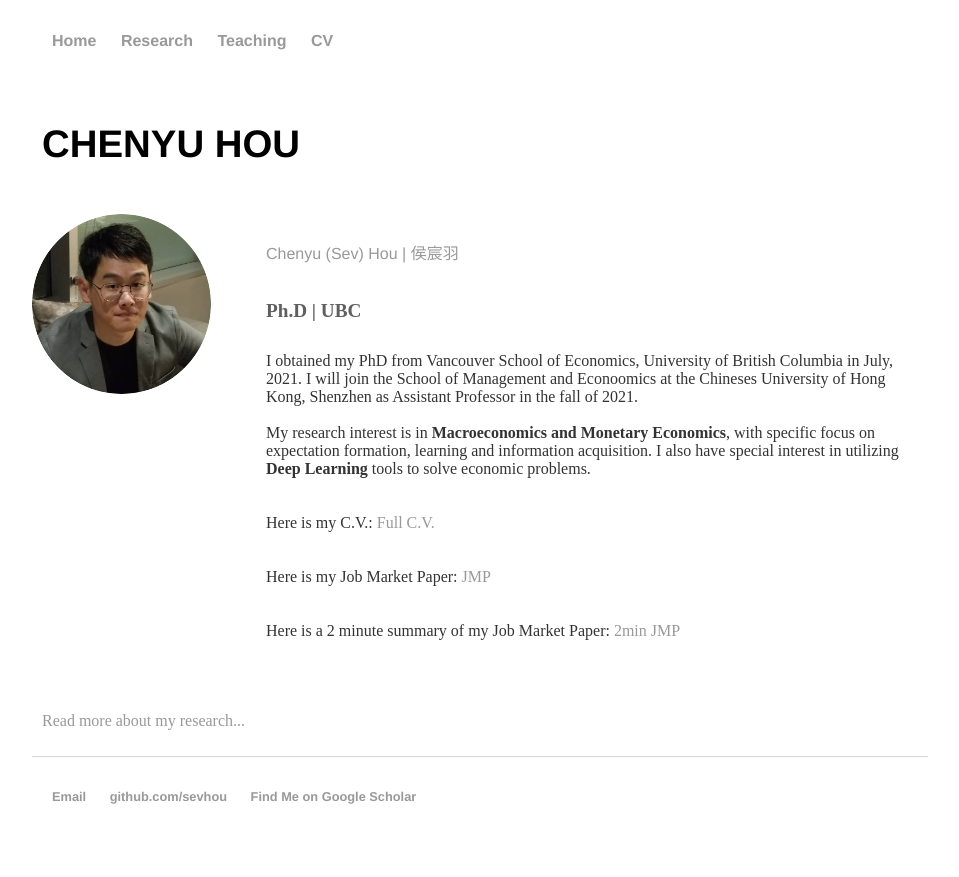
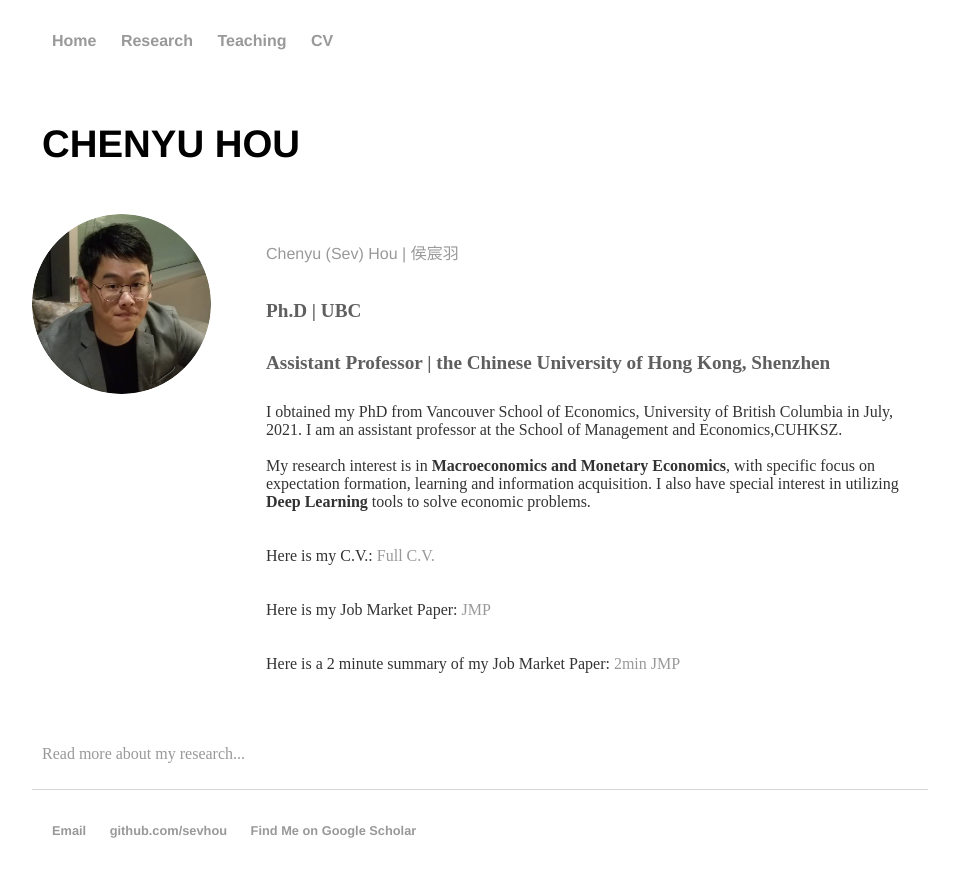
Before and after one commit to sevhou/sevhou.github.io, a Jekyll site: the page built from index.html, in a window 1280 px wide, cut to the strip 94-1012 px from the top of the page. Shown: the top 877 px of the strip, without its empty margins (160-1119 px from the left). Built offline with Jekyll 4.4.1, drawn with Linux system fonts in a browser that asks for light colours.

Commit message:
Update index.html

```diff
--- a/index.html
+++ b/index.html
@@ -11,7 +11,8 @@
 		<div class="rightblock">
 			<p class="light-text">Chenyu (Sev) Hou | 侯宸羽</p>
 			<h2>Ph.D | UBC</h2>
-			<p>I obtained my PhD from Vancouver School of Economics, University of British Columbia in July, 2021. I will join the School of Management and Econoomics at the Chineses University of Hong Kong, Shenzhen as Assistant Professor in the fall of 2021.<br>
+			<h2>Assistant Professor | the Chinese University of Hong Kong, Shenzhen</h2>
+			<p>I obtained my PhD from Vancouver School of Economics, University of British Columbia in July, 2021. I am an assistant professor at the School of Management and Economics,CUHKSZ.<br>
 			<br>My research interest is in <b>Macroeconomics and Monetary Economics</b>, with specific focus on expectation formation, learning and information acquisition. I also have special interest in utilizing <b>Deep Learning</b> tools to solve economic problems. </p>
 
 			<p>Here is my C.V.: <a href="https://sevhou.github.io/cv/Chenyu%20Hou%20CV.pdf">Full C.V.</a></p>
```
